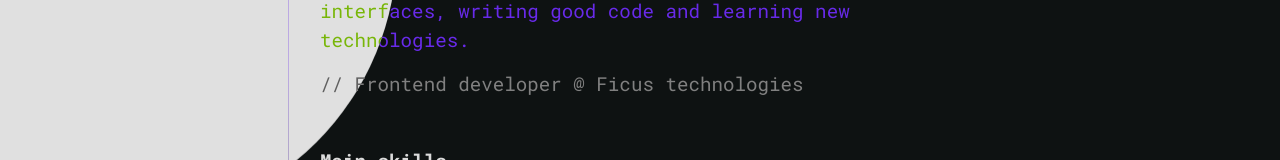
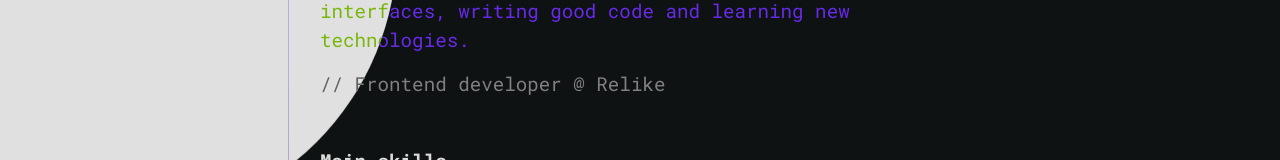
Before and after one commit to SokolovskyiAnton/portfolio, a Vue app: page /about in a window 1280 px wide. Shown: the part 452-612 px from the top of the page. Built offline with nearby package versions, Linux system fonts and the light colour scheme.

Commit message:
fix work

```diff
--- a/src/components/AboutScene.vue
+++ b/src/components/AboutScene.vue
@@ -28,7 +28,7 @@
           Frontend developer from Ukraine loving to build interfaces, writing
           good code and learning new technologies.
         </p>
-        <p class="-gray">// Frontend developer @ Ficus technologies</p>
+        <p class="-gray">// Frontend developer @ Relike</p>
       </div>
       <div class="about-grid">
         <h2>Main skills</h2>
```
